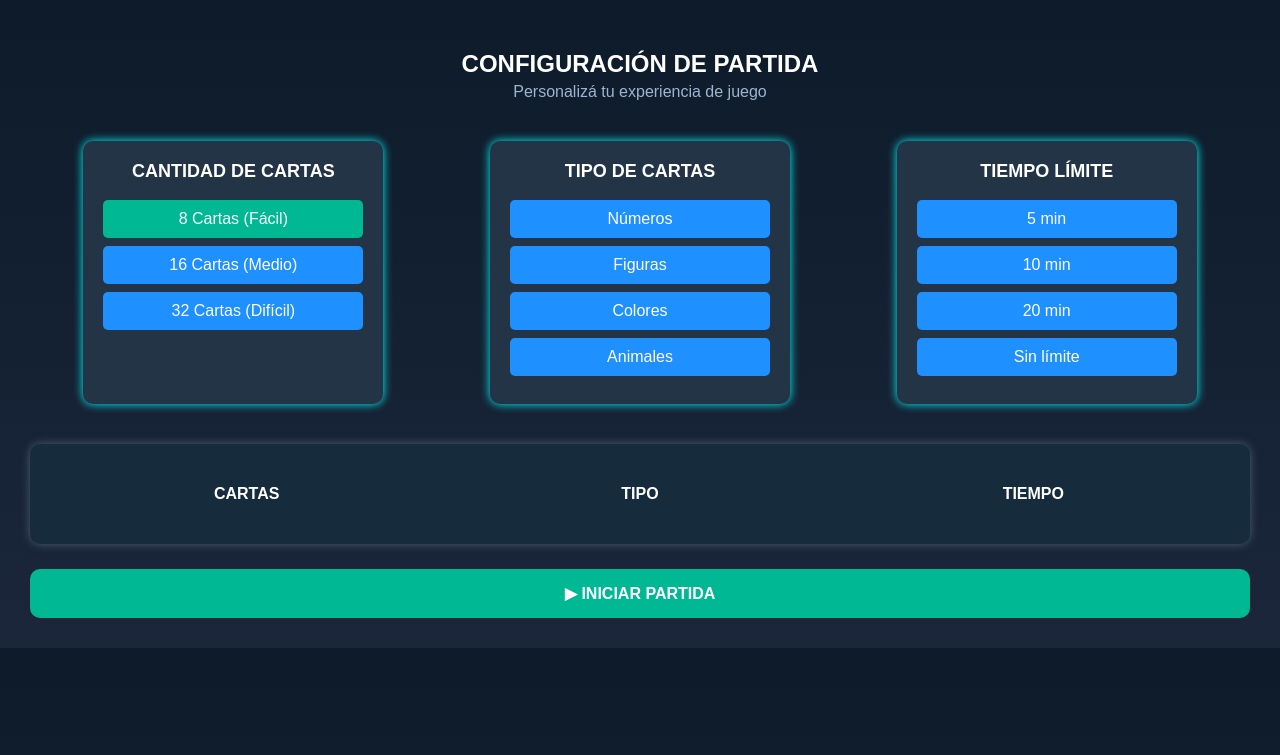
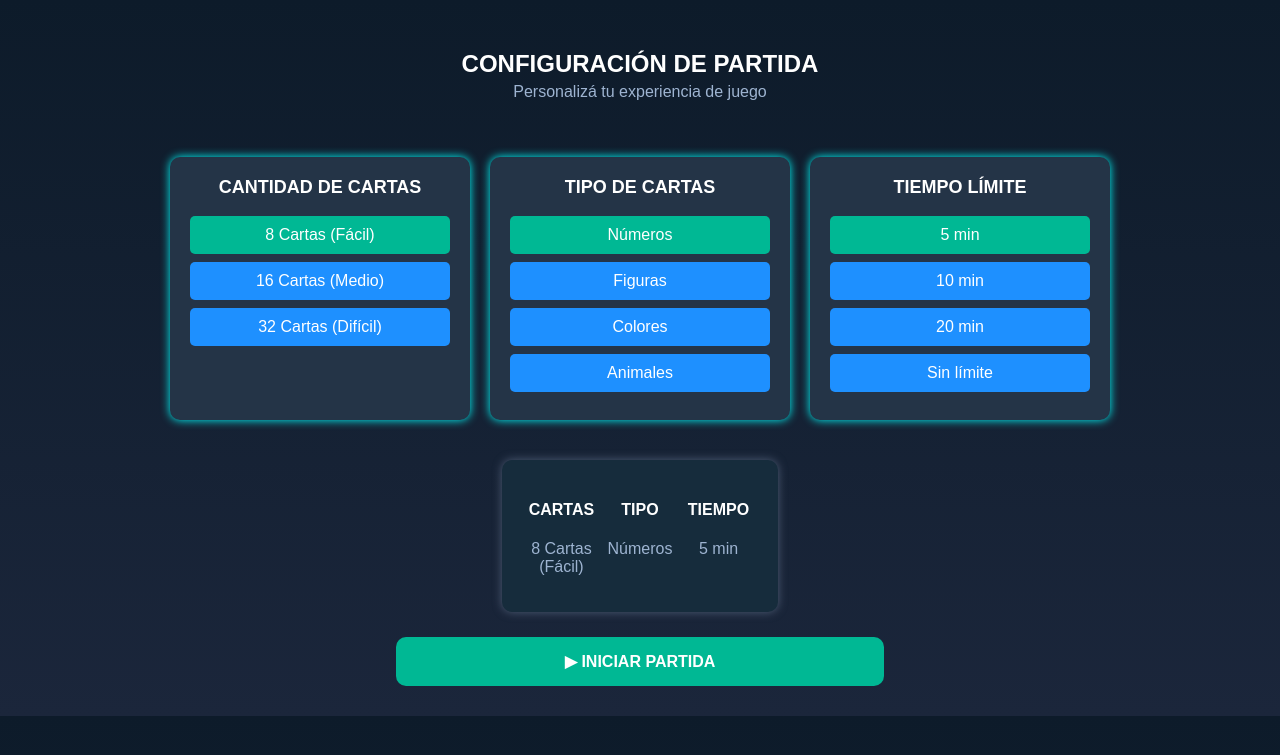
Before and after one commit to anabotha/FinalLaboratorio, a PHP site: page /settings.php in a window 1280 px wide. Shown: the top 755 px of the page. Run offline with PHP 8.4, Linux system fonts and the light colour scheme.

Commit message:
almacenar settings y mandarlos a lobby

```diff
--- /dev/null
+++ b/lobby/lobby.js
@@ -0,0 +1 @@
+const settings = JSON.parse(getCookie("settings"));
--- a/lobby/lobby.php
+++ b/lobby/lobby.php
@@ -7,6 +7,6 @@
      <title>Document</title>
 </head>
 <body>
-
+     <h2>hola mundo</h2>
 </body>
 </html>
--- a/lobby/settings/settings.css
+++ b/lobby/settings/settings.css
@@ -2,12 +2,15 @@
      box-sizing: border-box;
 }
 body {
+     display: flex;
      margin: 0;
      font-family: Arial, sans-serif;
      background: linear-gradient(to bottom, #0d1b2a, #1b263b);
      color: white;
      padding: 30px;
-
+     justify-content: center;
+     align-items: center;
+     flex-direction: column;
 
 }
 h2 {
@@ -21,6 +24,7 @@ p {
 }
 .config-container {
      display: flex;
+     flex-direction: row;
      justify-content: space-around;
      flex-wrap: wrap;
      margin-top: 30px;
@@ -69,13 +73,14 @@ p {
      margin-top: 25px;
      background-color: #00b894;
      padding: 15px;
-     width: 100%;
+     width: 40%;
      border: none;
      color: white;
      font-weight: bold;
      font-size: 16px;
      border-radius: 10px;
      cursor: pointer;
+     align-self: center;
 }
 .start-button:hover {
      background-color: #01a381;
--- a/lobby/settings/settings.js
+++ b/lobby/settings/settings.js
@@ -1,9 +1,15 @@
 window.onload=function(){
 //selectOption();
-//document.getElementById("btnIniciar").addEventListener("click",selectOption);
+settings={
+     cartas:"" ,
+     tipo: "",
+     tiempo:""
+}
+document.getElementById("btnIniciar").addEventListener("click",dirigir);
 }
 
 function selectOption(element, categoria, texto) {
+
 const box = document.getElementById(`${categoria}-box`);
 const opciones = box.querySelectorAll(".option");
 
@@ -12,13 +18,42 @@ opciones.forEach(opt => opt.classList.remove("selected"));
 
 // Agrega la clase 'selected' al clickeado
 element.classList.add("selected");
+
 console.log(element);
 // Actualiza el resumen
-const resumen = {
+var resumen = {
 cartas: document.getElementById("resumen-cartas"),
 tipo: document.getElementById("resumen-tipo"),
 tiempo: document.getElementById("resumen-tiempo")
 };
 
-resumen[categoria].innerText = texto;
+resumen[categoria].innerText= texto;
+
+settings[categoria]= texto;
+console.log(settings);
+
 }
+
+function setCookie(nombre, valor, dias) {
+     const d = new Date();
+     d.setTime(d.getTime() + (dias * 24 * 60 * 60 * 1000)); // días → ms
+     const expiracion = "expires=" + d.toUTCString();
+     document.cookie = `${nombre}=${valor}; ${expiracion}; path=/`;
+}
+
+function getCookie(nombre) { //
+     const nombreEQ = nombre + "=";
+     const cookies = document.cookie.split(";");
+
+     for (let i = 0; i < cookies.length; i++) {
+          let c = cookies[i].trim();
+          if (c.indexOf(nombreEQ) === 0) {
+               return c.substring(nombreEQ.length);
+          }
+     }
+     return null;
+}
+function dirigir(){
+     setCookie("settings", JSON.stringify(settings),1);
+window.location.href = "../lobby/lobby.php"
+}
--- a/lobby/settings/settings.php
+++ b/lobby/settings/settings.php
@@ -23,7 +23,7 @@
      <!-- TIPO -->
      <div class="config-box" id="tipo-box">
           <h3>TIPO DE CARTAS</h3>
-          <div class="option" onclick="selectOption(this, 'tipo', 'Números')">Números</div>
+          <div class="option selected" onclick="selectOption(this, 'tipo', 'Números')">Números</div>
           <div class="option" onclick="selectOption(this, 'tipo', 'Figuras')">Figuras</div>
           <div class="option" onclick="selectOption(this, 'tipo', 'Colores')">Colores</div>
           <div class="option" onclick="selectOption(this, 'tipo', 'Animales')">Animales</div>
@@ -32,7 +32,7 @@
      <!-- TIEMPO -->
      <div class="config-box" id="tiempo-box">
           <h3>TIEMPO LÍMITE</h3>
-          <div class="option" onclick="selectOption(this, 'tiempo', '5 min')">5 min</div>
+          <div class="option selected" onclick="selectOption(this, 'tiempo', '5 min')">5 min</div>
           <div class="option" onclick="selectOption(this, 'tiempo', '10 min')">10 min</div>
           <div class="option" onclick="selectOption(this, 'tiempo', '20 min')">20 min</div>
           <div class="option" onclick="selectOption(this, 'tiempo', 'Sin límite')">Sin límite</div>
@@ -43,15 +43,19 @@
      <div class="summary" id="resumen">
      <div>
           <h4>CARTAS</h4>
-          <p id="resumen-cartas"></p>
+          <p id="resumen-cartas">
+               8 Cartas (Fácil)
+
+          </p>
      </div>
      <div>
           <h4>TIPO</h4>
-          <p id="resumen-tipo"></p>
+          <p id="resumen-tipo">Números</p>
+
      </div>
      <div>
           <h4>TIEMPO</h4>
-          <p id="resumen-tiempo"></p>
+          <p id="resumen-tiempo">5 min</p>
      </div>
      </div>
 
```
